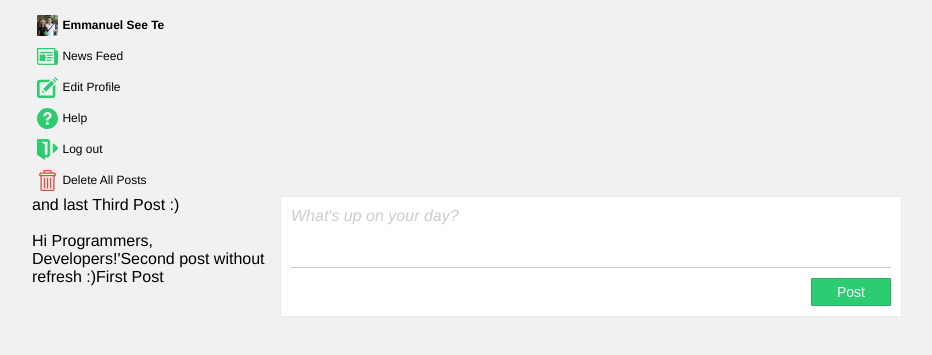
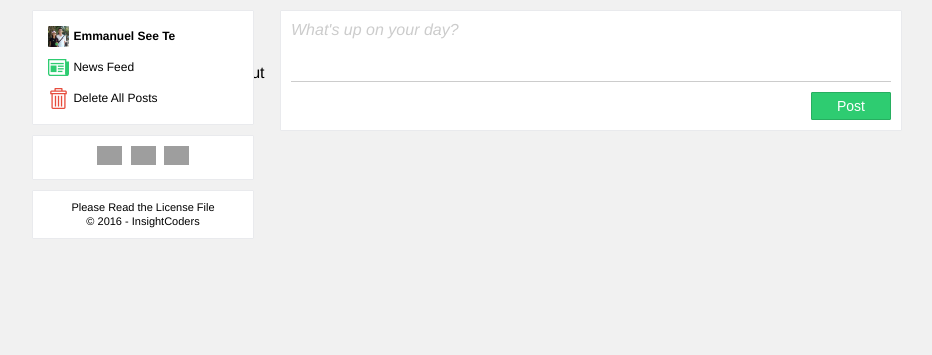
Before and after one commit to deril6/TextArea-PHP-JQUERY-AJAX, a PHP site: page / in a window 1280 px wide. Shown: the top 355 px of the page, without its empty margins (173-1105 px from the left). Run offline with PHP 8.4, Linux system fonts and the light colour scheme; data comes from the database, SQL or seed files in the repository; some libraries are stand-ins or nearby versions; grey boxes are pictures that could not be loaded.

Commit message:
Update index.php

```diff
--- a/index.php
+++ b/index.php
@@ -22,8 +22,8 @@ $stmt->execute();
     </head>
     <body>
         <div class="wrapper">
-            <div class="">
-            <div class="profilearea">
+            <div class="sidebar">
+                <div class="sidebar-panel">
                     <div class="handler">
                         <a href="#" class="icon" title="Emmanuel See Te">
                             <span class="image">
@@ -45,36 +45,6 @@ $stmt->execute();
                         </a>
                     </div>
                     <div class="handler">
-                    <a href="#" class="icon" title="Edit Profile">
-                        <span class="image">
-                            <img src="img/pencil.svg" />
-                        </span>
-                        <div class="text">
-                            Edit Profile
-                        </div>
-                    </a>
-                </div>
-                <div class="handler">
-                    <a href="#" class="icon" title="Edit Profile">
-                        <span class="image">
-                            <img src="img/help.svg" />
-                        </span>
-                        <div class="text">
-                            Help
-                        </div>
-                    </a>
-                </div>
-                <div class="handler">
-                    <a href="#" class="icon" title="Log out">
-                        <span class="image">
-                            <img src="img/logout.svg" />
-                        </span>
-                        <div class="text">
-                            Log out
-                        </div>
-                    </a>
-                </div>
-                <div class="handler">
                         <a href="?truncate" class="icon" title="Log out">
                             <span class="image">
                                 <img src="img/delete.svg" />
@@ -83,6 +53,23 @@ $stmt->execute();
                                 Delete All Posts
                             </div>
                         </a>
+                    </div>
+                </div>
+                <div class="sidebar-panel">
+                    <div class="links">
+                        <a href="https://github.com/mannyseete/" target="_blank">
+                            <img src="img/github.svg" />
+                        </a>
+                        <a href="https://www.facebook.com/insightcoders/" target="_blank">
+                            <img src="img/facebook.svg" />
+                        </a>
+                        <a href="https://twitter.com/MannyGSH" target="_blank">
+                            <img src="img/twitter.svg" />
+                        </a>
+                    </div>
+                </div>
+                <div class="sidebar-panel">
+                    <div class="footer">Please Read the License File<br />&copy; 2016 - InsightCoders</div>
                 </div>
             </div>
             <div class="contentarea">
@@ -115,6 +102,20 @@ $stmt->execute();
                     }
                 });
             });
+            $('[contenteditable]').on('paste', function(e) {
+                e.preventDefault();
+                var text = '';
+                if (e.clipboardData || e.originalEvent.clipboardData) {
+                    text = (e.originalEvent || e).clipboardData.getData('text/plain');
+                } else if (window.clipboardData) {
+                    text = window.clipboardData.getData('Text');
+                }
+                if (document.queryCommandSupported('insertText')) {
+                    document.execCommand('insertText', false, text);
+                } else {
+                    document.execCommand('paste', false, text);
+                }
+            });
         </script>
     </body>
 </html>
```
Lines whose indentation alone changed are shown as unchanged.
